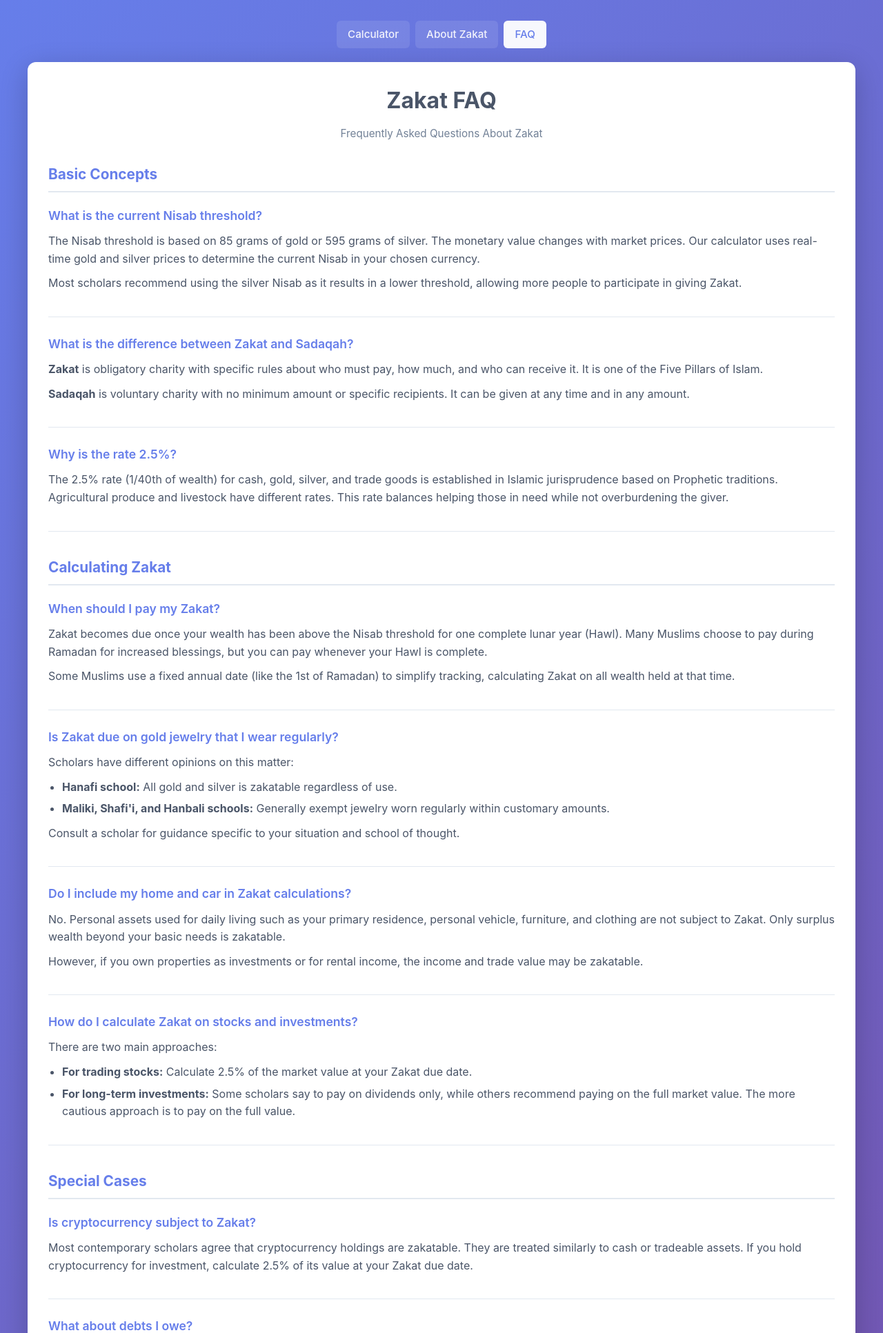
After one commit to ace63093/zakatcalc, a Flask app: page /faq in a window 1280 px wide. The commit adds this page. Shown: the top 1933 px of the page at 69% size. Run offline with Flask 3, Linux system fonts and the light colour scheme.

Commit message:
Add About Zakat and FAQ informational pages
- Add /about-zakat and /faq routes
- Create about_zakat.html with educational content
- Create faq.html with structured FAQ and JSON-LD schema
- Add navigation bar to base.html with active state styling
- Add tests for new routes

Co-Authored-By: Claude Opus 4.5 <noreply@anthropic.com>

```diff
--- a/app/routes/main.py
+++ b/app/routes/main.py
@@ -8,3 +8,15 @@ main_bp = Blueprint('main', __name__)
 def calculator():
     """Render the Zakat calculator UI."""
     return render_template('calculator.html')
+
+
+@main_bp.route('/about-zakat')
+def about_zakat():
+    """Render the About Zakat informational page."""
+    return render_template('about_zakat.html')
+
+
+@main_bp.route('/faq')
+def faq():
+    """Render the Zakat FAQ page."""
+    return render_template('faq.html')
--- a/app/templates/base.html
+++ b/app/templates/base.html
@@ -383,9 +383,50 @@
                 text-align: center;
             }
         }
+        /* Navigation styles */
+        .site-nav {
+            max-width: 1200px;
+            margin: 0 auto 20px;
+            display: flex;
+            justify-content: center;
+            gap: 8px;
+            flex-wrap: wrap;
+        }
+        .site-nav a {
+            color: rgba(255, 255, 255, 0.9);
+            text-decoration: none;
+            padding: 8px 16px;
+            border-radius: 6px;
+            font-size: 0.95rem;
+            font-weight: 500;
+            transition: background-color 0.2s, color 0.2s;
+            background: rgba(255, 255, 255, 0.1);
+        }
+        .site-nav a:hover {
+            background: rgba(255, 255, 255, 0.25);
+            color: white;
+        }
+        .site-nav a.active {
+            background: rgba(255, 255, 255, 0.95);
+            color: #667eea;
+        }
+        @media (max-width: 600px) {
+            .site-nav {
+                gap: 6px;
+            }
+            .site-nav a {
+                padding: 6px 12px;
+                font-size: 0.9rem;
+            }
+        }
     </style>
 </head>
 <body>
+    <nav class="site-nav">
+        <a href="{{ url_for('main.calculator') }}" {% if request.endpoint == 'main.calculator' %}class="active"{% endif %}>Calculator</a>
+        <a href="{{ url_for('main.about_zakat') }}" {% if request.endpoint == 'main.about_zakat' %}class="active"{% endif %}>About Zakat</a>
+        <a href="{{ url_for('main.faq') }}" {% if request.endpoint == 'main.faq' %}class="active"{% endif %}>FAQ</a>
+    </nav>
     {% block content %}{% endblock %}
     {% block scripts %}{% endblock %}
 </body>
--- /dev/null
+++ b/app/templates/faq.html
@@ -0,0 +1,238 @@
+{% extends "base.html" %}
+
+{% block title %}Zakat FAQ - Frequently Asked Questions About Islamic Charity{% endblock %}
+
+{% block head %}
+<meta name="description" content="Find answers to common questions about Zakat calculation, nisab thresholds, eligible assets, payment timing, and more. A comprehensive guide for Muslims.">
+<style>
+    .faq-item {
+        margin-bottom: 25px;
+        border-bottom: 1px solid #e2e8f0;
+        padding-bottom: 25px;
+    }
+    .faq-item:last-child {
+        border-bottom: none;
+    }
+    .faq-question {
+        color: #667eea;
+        font-size: 1.1rem;
+        font-weight: 600;
+        margin-bottom: 10px;
+        cursor: default;
+    }
+    .faq-answer {
+        color: #4a5568;
+    }
+    .faq-answer p {
+        margin-bottom: 10px;
+    }
+    .faq-answer ul {
+        margin-left: 20px;
+        margin-bottom: 10px;
+    }
+    .faq-answer li {
+        margin-bottom: 6px;
+    }
+    .faq-category {
+        color: #667eea;
+        font-size: 1.3rem;
+        margin: 35px 0 20px;
+        padding-bottom: 8px;
+        border-bottom: 2px solid #e2e8f0;
+    }
+    .faq-category:first-of-type {
+        margin-top: 25px;
+    }
+    .disclaimer {
+        background: #fefcbf;
+        border-left: 4px solid #d69e2e;
+        padding: 15px;
+        border-radius: 0 8px 8px 0;
+        margin-top: 30px;
+    }
+    .disclaimer p {
+        color: #744210;
+        font-size: 0.9rem;
+        margin-bottom: 0;
+    }
+</style>
+<script type="application/ld+json">
+{
+    "@context": "https://schema.org",
+    "@type": "FAQPage",
+    "mainEntity": [
+        {
+            "@type": "Question",
+            "name": "What is the current Nisab threshold?",
+            "acceptedAnswer": {
+                "@type": "Answer",
+                "text": "The Nisab threshold is based on 85 grams of gold or 595 grams of silver. The monetary value changes with market prices. Our calculator uses real-time gold and silver prices to determine the current Nisab in your chosen currency."
+            }
+        },
+        {
+            "@type": "Question",
+            "name": "Is Zakat due on gold jewelry that I wear regularly?",
+            "acceptedAnswer": {
+                "@type": "Answer",
+                "text": "Scholars have different opinions on this matter. The Hanafi school considers all gold and silver zakatable regardless of use. The Maliki, Shafi'i, and Hanbali schools generally exempt jewelry worn regularly within customary amounts. Consult a scholar for guidance specific to your situation."
+            }
+        },
+        {
+            "@type": "Question",
+            "name": "When should I pay my Zakat?",
+            "acceptedAnswer": {
+                "@type": "Answer",
+                "text": "Zakat becomes due once your wealth has been above the Nisab threshold for one complete lunar year (Hawl). Many Muslims choose to pay during Ramadan for increased blessings, but you can pay whenever your Hawl is complete."
+            }
+        },
+        {
+            "@type": "Question",
+            "name": "Is cryptocurrency subject to Zakat?",
+            "acceptedAnswer": {
+                "@type": "Answer",
+                "text": "Most contemporary scholars agree that cryptocurrency holdings are zakatable. They are treated similarly to cash or tradeable assets. If you hold cryptocurrency for investment, calculate 2.5% of its value at your Zakat due date."
+            }
+        },
+        {
+            "@type": "Question",
+            "name": "Can I pay Zakat in installments?",
+            "acceptedAnswer": {
+                "@type": "Answer",
+                "text": "While Zakat is ideally paid in full when due, if paying the full amount would cause hardship, some scholars permit paying in installments. It's best to consult a scholar and ensure the full amount is paid within a reasonable timeframe."
+            }
+        }
+    ]
+}
+</script>
+{% endblock %}
+
+{% block content %}
+<div class="container">
+    <h1>Zakat FAQ</h1>
+    <p class="subtitle">Frequently Asked Questions About Zakat</p>
+
+    <h2 class="faq-category">Basic Concepts</h2>
+
+    <div class="faq-item">
+        <h3 class="faq-question">What is the current Nisab threshold?</h3>
+        <div class="faq-answer">
+            <p>The Nisab threshold is based on 85 grams of gold or 595 grams of silver. The monetary value changes with market prices. Our calculator uses real-time gold and silver prices to determine the current Nisab in your chosen currency.</p>
+            <p>Most scholars recommend using the silver Nisab as it results in a lower threshold, allowing more people to participate in giving Zakat.</p>
+        </div>
+    </div>
+
+    <div class="faq-item">
+        <h3 class="faq-question">What is the difference between Zakat and Sadaqah?</h3>
+        <div class="faq-answer">
+            <p><strong>Zakat</strong> is obligatory charity with specific rules about who must pay, how much, and who can receive it. It is one of the Five Pillars of Islam.</p>
+            <p><strong>Sadaqah</strong> is voluntary charity with no minimum amount or specific recipients. It can be given at any time and in any amount.</p>
+        </div>
+    </div>
+
+    <div class="faq-item">
+        <h3 class="faq-question">Why is the rate 2.5%?</h3>
+        <div class="faq-answer">
+            <p>The 2.5% rate (1/40th of wealth) for cash, gold, silver, and trade goods is established in Islamic jurisprudence based on Prophetic traditions. Agricultural produce and livestock have different rates. This rate balances helping those in need while not overburdening the giver.</p>
+        </div>
+    </div>
+
+    <h2 class="faq-category">Calculating Zakat</h2>
+
+    <div class="faq-item">
+        <h3 class="faq-question">When should I pay my Zakat?</h3>
+        <div class="faq-answer">
+            <p>Zakat becomes due once your wealth has been above the Nisab threshold for one complete lunar year (Hawl). Many Muslims choose to pay during Ramadan for increased blessings, but you can pay whenever your Hawl is complete.</p>
+            <p>Some Muslims use a fixed annual date (like the 1st of Ramadan) to simplify tracking, calculating Zakat on all wealth held at that time.</p>
+        </div>
+    </div>
+
+    <div class="faq-item">
+        <h3 class="faq-question">Is Zakat due on gold jewelry that I wear regularly?</h3>
+        <div class="faq-answer">
+            <p>Scholars have different opinions on this matter:</p>
+            <ul>
+                <li><strong>Hanafi school:</strong> All gold and silver is zakatable regardless of use.</li>
+                <li><strong>Maliki, Shafi'i, and Hanbali schools:</strong> Generally exempt jewelry worn regularly within customary amounts.</li>
+            </ul>
+            <p>Consult a scholar for guidance specific to your situation and school of thought.</p>
+        </div>
+    </div>
+
+    <div class="faq-item">
+        <h3 class="faq-question">Do I include my home and car in Zakat calculations?</h3>
+        <div class="faq-answer">
+            <p>No. Personal assets used for daily living such as your primary residence, personal vehicle, furniture, and clothing are not subject to Zakat. Only surplus wealth beyond your basic needs is zakatable.</p>
+            <p>However, if you own properties as investments or for rental income, the income and trade value may be zakatable.</p>
+        </div>
+    </div>
+
+    <div class="faq-item">
+        <h3 class="faq-question">How do I calculate Zakat on stocks and investments?</h3>
+        <div class="faq-answer">
+            <p>There are two main approaches:</p>
+            <ul>
+                <li><strong>For trading stocks:</strong> Calculate 2.5% of the market value at your Zakat due date.</li>
+                <li><strong>For long-term investments:</strong> Some scholars say to pay on dividends only, while others recommend paying on the full market value. The more cautious approach is to pay on the full value.</li>
+            </ul>
+        </div>
+    </div>
+
+    <h2 class="faq-category">Special Cases</h2>
+
+    <div class="faq-item">
+        <h3 class="faq-question">Is cryptocurrency subject to Zakat?</h3>
+        <div class="faq-answer">
+            <p>Most contemporary scholars agree that cryptocurrency holdings are zakatable. They are treated similarly to cash or tradeable assets. If you hold cryptocurrency for investment, calculate 2.5% of its value at your Zakat due date.</p>
+        </div>
+    </div>
+
+    <div class="faq-item">
+        <h3 class="faq-question">What about debts I owe?</h3>
+        <div class="faq-answer">
+            <p>Many scholars allow you to deduct immediate debts (due within the year) from your total wealth before calculating Zakat. Long-term debts like mortgages are typically not fully deductible, though you may deduct the portion due within the coming year.</p>
+            <p>Different schools have varying opinions, so consult a scholar for your specific situation.</p>
+        </div>
+    </div>
+
+    <div class="faq-item">
+        <h3 class="faq-question">Can I pay Zakat in installments?</h3>
+        <div class="faq-answer">
+            <p>While Zakat is ideally paid in full when due, if paying the full amount would cause hardship, some scholars permit paying in installments. It's best to consult a scholar and ensure the full amount is paid within a reasonable timeframe.</p>
+        </div>
+    </div>
+
+    <div class="faq-item">
+        <h3 class="faq-question">Can I give Zakat to family members?</h3>
+        <div class="faq-answer">
+            <p>You cannot give Zakat to dependents you are obligated to support (spouse, parents, children). However, you may give Zakat to other relatives who qualify as recipients, such as siblings, cousins, aunts, or uncles, if they meet the eligibility criteria.</p>
+        </div>
+    </div>
+
+    <h2 class="faq-category">Using This Calculator</h2>
+
+    <div class="faq-item">
+        <h3 class="faq-question">Where do the gold and silver prices come from?</h3>
+        <div class="faq-answer">
+            <p>Our calculator uses real-time spot prices from reliable market data sources, updated regularly. For historical calculations, we use archived price data from the selected date.</p>
+        </div>
+    </div>
+
+    <div class="faq-item">
+        <h3 class="faq-question">Can I save my calculation?</h3>
+        <div class="faq-answer">
+            <p>Yes! Use the "Copy Share Link" button to generate a URL that preserves all your entered values. You can bookmark this link or share it across devices.</p>
+        </div>
+    </div>
+
+    <div class="faq-item">
+        <h3 class="faq-question">What currency should I use?</h3>
+        <div class="faq-answer">
+            <p>Use the currency you're most comfortable with or the currency you'll use to pay your Zakat. All assets are converted to your chosen base currency for the final calculation.</p>
+        </div>
+    </div>
+
+    <div class="disclaimer">
+        <p><strong>Disclaimer:</strong> This FAQ is provided for educational purposes only and does not constitute a religious ruling (fatwa). For specific questions about your Zakat obligations, please consult a qualified Islamic scholar who can consider your individual circumstances.</p>
+    </div>
+</div>
+{% endblock %}
```
Also changed, not shown: app/templates/about_zakat.html (added, +142 -0 lines), tests/test_main.py (+24 -0 lines).
